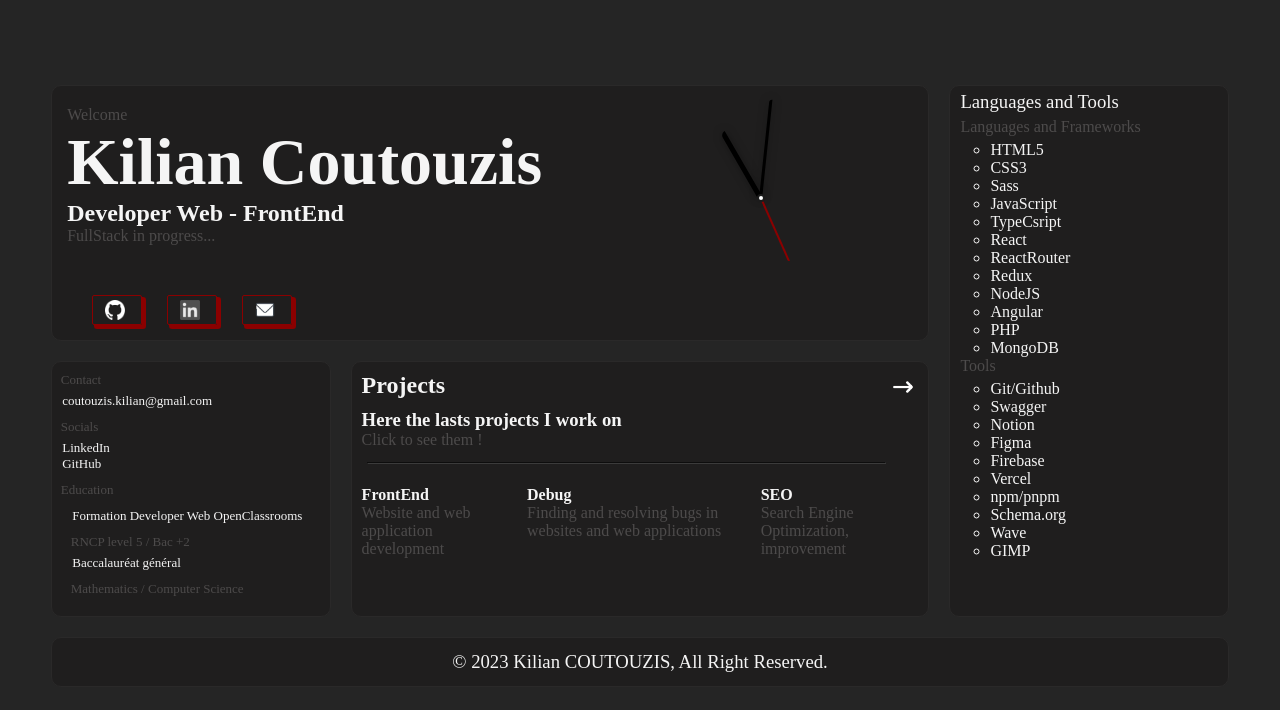
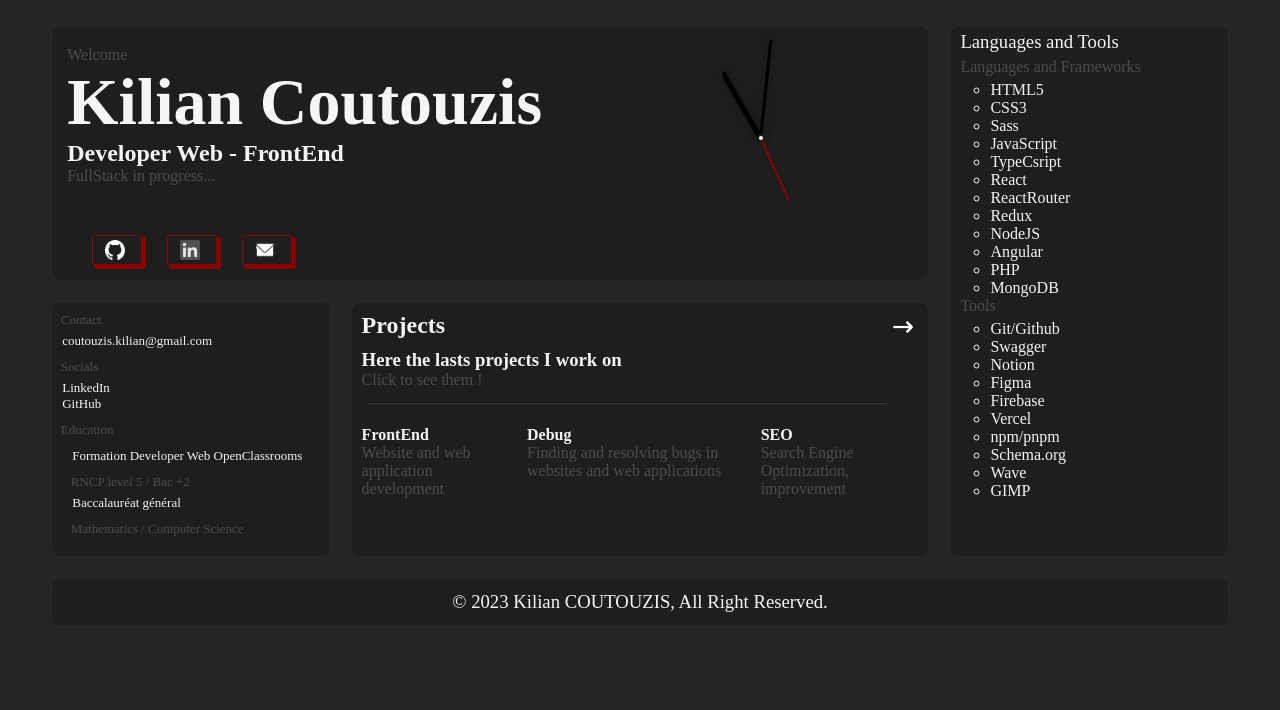
Before and after one commit to Epouvaantail/portfolio, a React (Create React App) app: page / in a window 1280 px wide. Shown: the top 710 px of the page. Built offline with nearby package versions, Linux system fonts and the light colour scheme; a web font is replaced by a local one.

Commit message:
repair mistake

```diff
--- a/src/App.css
+++ b/src/App.css
@@ -114,7 +114,7 @@ a {
   grid-column-gap: 20px;
   grid-row-gap: 20px;
   margin: 5px;
-  margin-top: 85px;
+  margin-top: 25px;
 }
 
 p {
```
